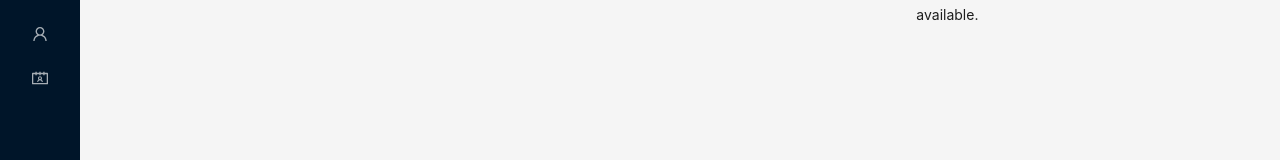
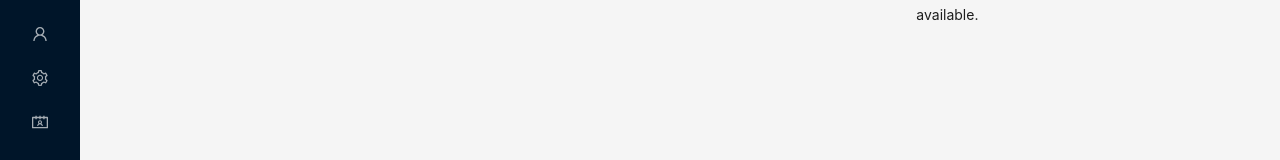
Before and after one commit to kostadindev/GONEXT, a React (Create React App) app in the folder frontend/: page / in a window 1280 px wide. Shown: the part 121-281 px from the top of the page. Built offline with nearby package versions, Linux system fonts and the light colour scheme; no server answers; a web font is replaced by a local one.

Commit message:
add more tabs

```diff
--- a/frontend/src/features/layout/sidebar/sidebar.tsx
+++ b/frontend/src/features/layout/sidebar/sidebar.tsx
@@ -5,6 +5,7 @@ import {
   ContactsOutlined,
   DesktopOutlined,
   HomeOutlined,
+  SettingOutlined,
   TeamOutlined,
   UserOutlined,
 } from "@ant-design/icons";
@@ -23,6 +24,7 @@ const items = [
   getItem("In Game Analytics", "1", <DesktopOutlined />),
   getItem("Drafting Tool", "2", <TeamOutlined />),
   getItem("Player Analytics", "3", <UserOutlined />),
+  getItem("Settings", "5", <SettingOutlined />),
   getItem("Our Team", "4", <ContactsOutlined />),
   // getItem("Game Analytics", "sub1", <PieChartOutlined />, [
   //   getItem("Game Overview", "3"),
```
